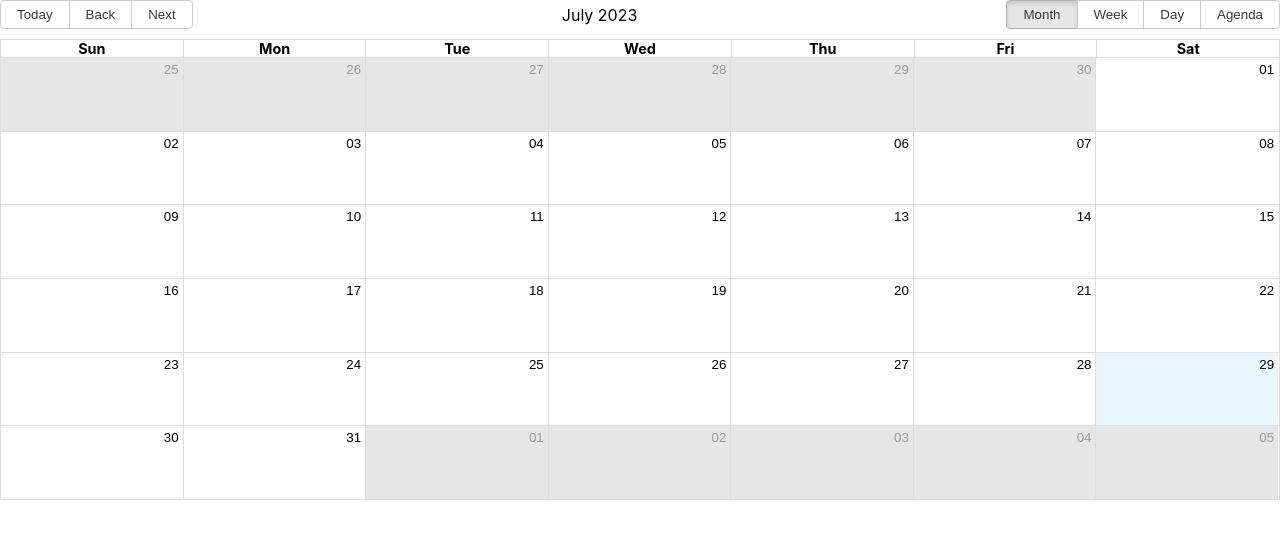
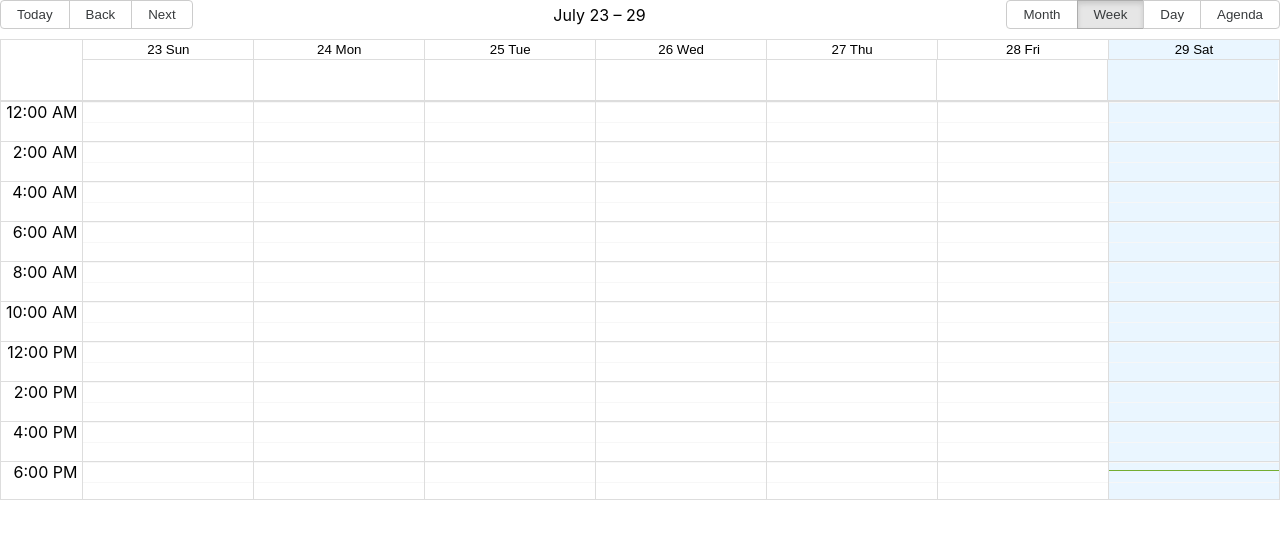
Before and after one commit to nsiahtkha20431/HennaBookingApp_v2, a React (Create React App) app: page / in a window 1280 px wide. Shown: the top 538 px of the page. Built offline with nearby package versions, Linux system fonts and the light colour scheme.

Commit message:
Fixed 'title undefined' for view in week mode - changed to use defaultView instead

```diff
--- a/src/components/Home.js
+++ b/src/components/Home.js
@@ -1,3 +1,4 @@
+import React, { useState } from 'react';
 import { Calendar, momentLocalizer } from 'react-big-calendar';
 import moment from 'moment';
 import 'react-big-calendar/lib/css/react-big-calendar.css';
@@ -26,7 +27,7 @@ const Home = ({ events }) => {
         events={events}
         startAccessor="start"
         endAccessor="end"
-        // views={['week']} // 'title' undefined issue
+        defaultView="week"
         selectable="true"
         step={60}
         onSelectSlot={handleSlotSelection}
```
